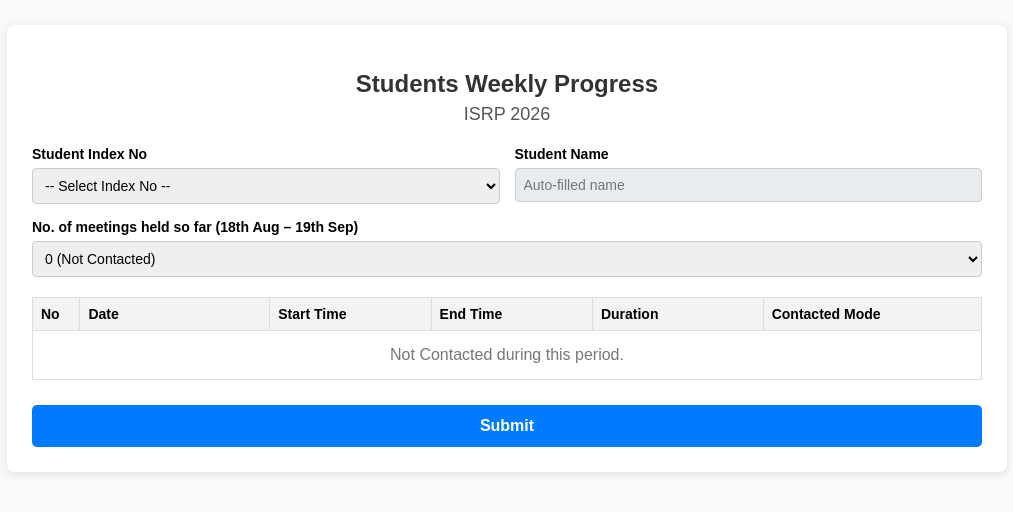
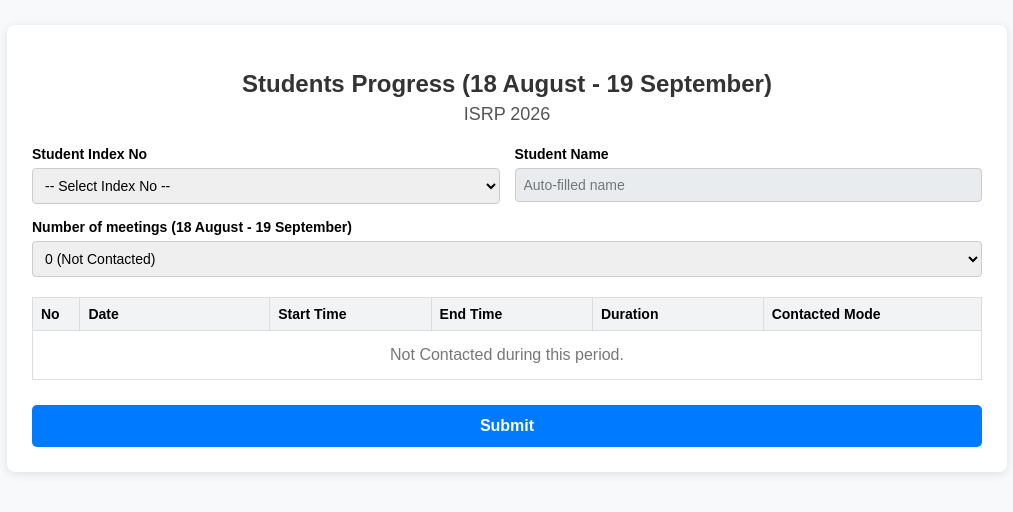
Before and after one commit to Dalpedil/student-feedback-app, a website: page public/index.html in a window 1280 px wide. Shown: the whole page, without its empty margins (133-1146 px from the left). Drawn offline with Linux system fonts and the light colour scheme.

Commit message:
Update index.html

```diff
--- a/public/index.html
+++ b/public/index.html
@@ -3,7 +3,7 @@
 <head>
   <meta charset="UTF-8">
   <meta name="viewport" content="width=device-width, initial-scale=1.0">
-  <title>Students Weekly Progress - ISRP 2026</title>
+  <title>Students Progress (18 August - 19 September) - ISRP 2026</title>
   <style>
     body { font-family: Arial, sans-serif; margin: 25px; background: #f7f9fa; }
     .container { max-width: 950px; margin: auto; background: #fff; padding: 25px; border-radius: 8px; box-shadow: 0 2px 10px rgba(0,0,0,0.1); }
@@ -31,7 +31,7 @@
 </head>
 <body>
   <div class="container">
-    <h2>Students Weekly Progress<br><span style="font-size: 18px; color: #555; font-weight: normal;">ISRP 2026</span></h2>
+    <h2>Students Progress (18 August - 19 September)<br><span style="font-size: 18px; color: #555; font-weight: normal;">ISRP 2026</span></h2>
     <form action="/submit-feedback" method="POST">
 
       <div class="top-grid">
@@ -48,7 +48,7 @@
         </div>
 
         <div class="form-group full-width">
-          <label for="meetingCount">No. of meetings held so far (18th Aug – 19th Sep)</label>
+          <label for="meetingCount">Number of meetings (18 August - 19 September)</label>
           <select id="meetingCount" name="meetingCount" onchange="renderMeetingRows()" required>
             <option value="0" selected>0 (Not Contacted)</option>
             <option value="1">1 Meeting</option>
@@ -147,7 +147,6 @@
       document.getElementById("studentName").value = studentData[selectedIndex] || "";
     }
 
-    // Only In-Person and Online
     const modes = ["In-Person", "Online"];
 
     function calculateDuration(rowIdx) {
@@ -166,7 +165,7 @@
       let diffMinutes = (endH * 60 + endM) - (startH * 60 + startM);
 
       if (diffMinutes < 0) {
-        diffMinutes += 24 * 60; // Rolled over midnight
+        diffMinutes += 24 * 60;
       }
 
       const hrs = Math.floor(diffMinutes / 60);
```
